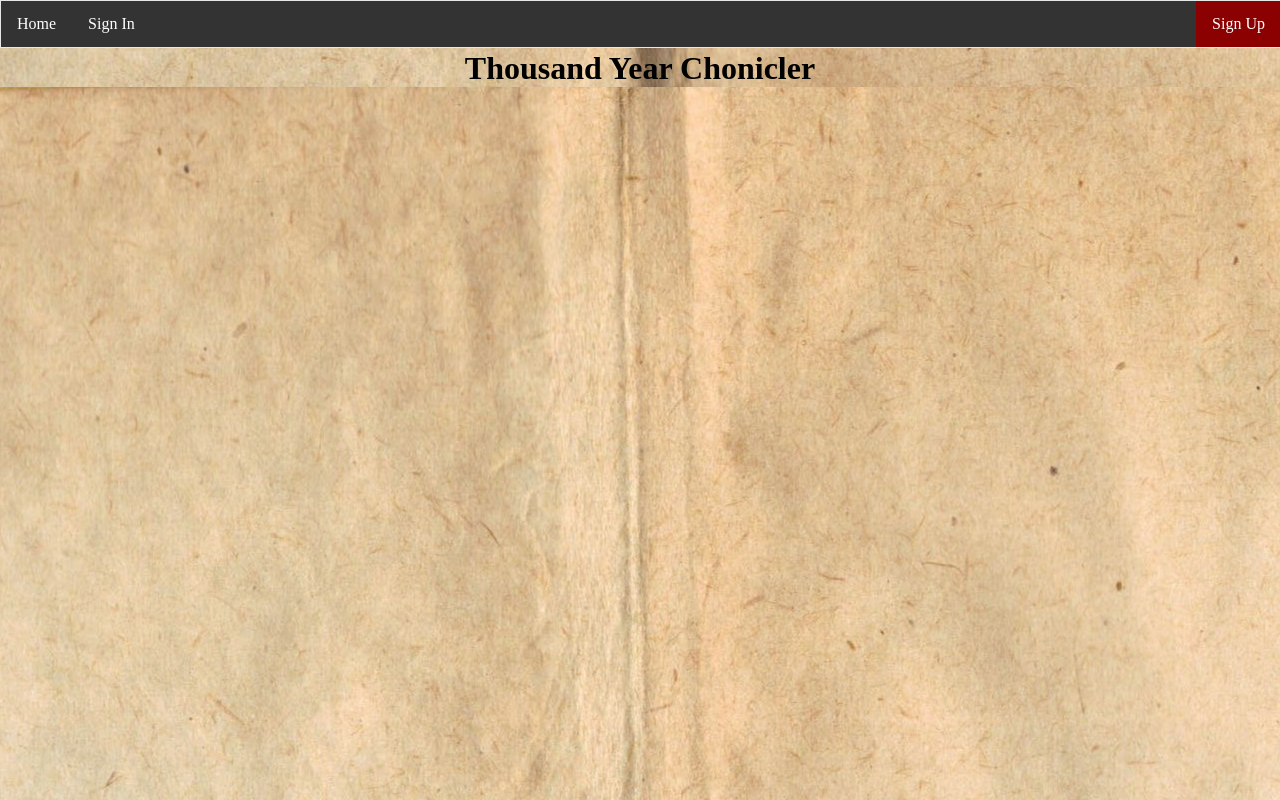
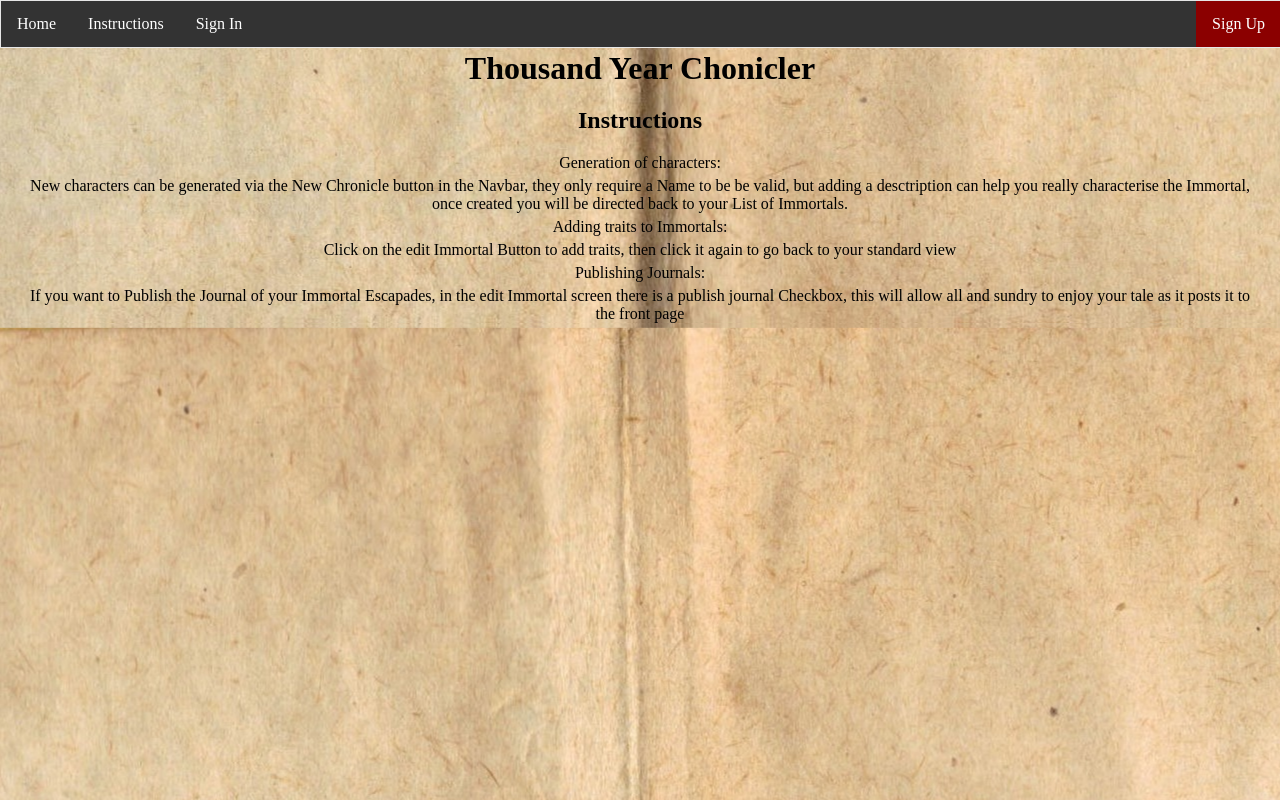
Before and after one commit to dwandrew/Thousand-year-frontend, a React (Create React App) app in the folder frontend/: page /instructions in a window 1280 px wide. Built offline with nearby package versions, Linux system fonts and the light colour scheme.

Commit message:
added instructions page

```diff
--- a/frontend/src/App.css
+++ b/frontend/src/App.css
@@ -76,6 +76,9 @@ button:active{
 
 h1{
   margin: 0px;
+}
+h2{
+  text-align: center;
 }
 
 h3{
--- a/frontend/src/App.js
+++ b/frontend/src/App.js
@@ -6,6 +6,7 @@ import ImmortalDetails from './components/immortals/ImmortalDetails'
 import SignIn from './components/auth/SignIn'
 import SignUp from './components/auth/SignUp'
 import CreateImmortal from './components/immortals/CreateImmortal'
+import Instructions from './components/dashboard/Instructions'
 import  {BrowserRouter, Switch, Route} from 'react-router-dom'
 
 
@@ -19,6 +20,7 @@ function App() {
         <Switch>
           <Route exact path='/' component = {Dashboard}/>
           <Route exact path='/immortals/:id' component = {ImmortalDetails}/>
+          <Route exact path='/instructions' component= {Instructions}/>
           <Route exact path='/signin' component = {SignIn}/>
           <Route exact path='/signUp' component = {SignUp}/>
           <Route exact path='/create' component = {CreateImmortal}/>
--- /dev/null
+++ b/frontend/src/components/dashboard/Instructions.js
@@ -0,0 +1,17 @@
+import React from 'react'
+
+const Instructions = () => {
+
+return (<div>
+<h2>Instructions</h2>
+<p>Generation of characters:</p>
+<p>New characters can be generated via the New Chronicle button in the Navbar, they only require a Name to be be valid, but adding a desctription can help you really characterise the Immortal, once created you will be directed back to your List of Immortals. </p>
+<p>Adding traits to Immortals:</p>
+<p>Click on the edit Immortal Button to add traits, then click it again to go back to your standard view</p>
+<p>Publishing Journals:</p>
+<p>If you want to Publish the Journal of your Immortal Escapades, in the edit Immortal screen there is a publish journal Checkbox, this will allow all and sundry to enjoy your tale as it posts it to the front page</p>
+</div>)
+
+}
+
+export default Instructions
--- a/frontend/src/components/layout/SignedInLinks.js
+++ b/frontend/src/components/layout/SignedInLinks.js
@@ -12,6 +12,7 @@ export class SingedInLinks extends Component {
     return (
             <ul className = 'navbar'>
                 <li><NavLink to='/'>Home</NavLink> </li>
+                <li><NavLink to='/instructions'>Instructions</NavLink> </li>
                 <li><NavLink to='/create'> New Chronicle </NavLink> </li>
                 <li><NavLink to='/'> Current Chronicles </NavLink> </li>
                 <li><NavLink to='/' onClick={this.logout}> Logout </NavLink> </li>
--- a/frontend/src/components/layout/SignedOutLinks.js
+++ b/frontend/src/components/layout/SignedOutLinks.js
@@ -6,6 +6,7 @@ const SingedOutLinks = () => {
 
             <ul className = 'navbar'>
                 <li><NavLink to='/'>Home</NavLink></li>
+                <li><NavLink to='/instructions'>Instructions</NavLink> </li>
                 <li><NavLink to='/signin'> Sign In </NavLink></li>
                 <li><NavLink to='/signup'> Sign Up </NavLink></li>
             </ul>
```
